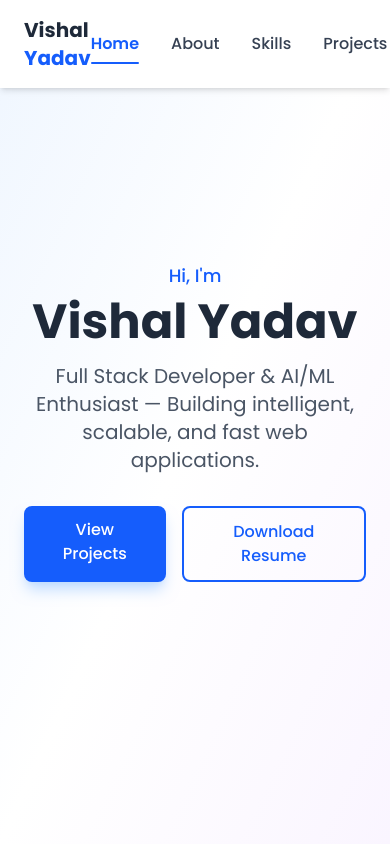
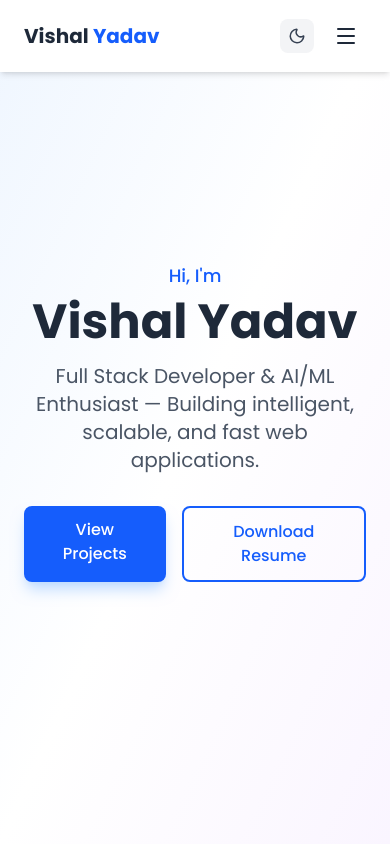
Before and after one commit to vishalcse001/vishal-portfolio, a React (Vite) app in the folder frontend/: page / in a window 390 px wide. Shown: the top 844 px of the page. Built offline with nearby package versions, Linux system fonts and the light colour scheme.

Commit message:
Add mobile responsive navbar

```diff
--- a/frontend/src/components/Navbar.jsx
+++ b/frontend/src/components/Navbar.jsx
@@ -1,9 +1,10 @@
 import { useState, useEffect } from 'react'
-import { Sun, Moon } from 'lucide-react'
+import { Sun, Moon, Menu, X } from 'lucide-react'
 
 function Navbar() {
   const [activeSection, setActiveSection] = useState('home')
   const [darkMode, setDarkMode] = useState(false)
+  const [mobileMenuOpen, setMobileMenuOpen] = useState(false)
 
   useEffect(() => {
     if (darkMode) {
@@ -52,7 +53,8 @@ function Navbar() {
           Vishal <span className="text-blue-600">Yadav</span>
         </h1>
 
-        <div className="flex items-center gap-8">
+        {/* Desktop Menu */}
+        <div className="hidden md:flex items-center gap-8">
           <ul className="flex gap-8 font-medium">
             {navLinks.map((link) => (
               <li key={link.id} className="relative py-1">
@@ -86,7 +88,50 @@ function Navbar() {
             )}
           </button>
         </div>
+
+        {/* Mobile: Dark Mode + Hamburger */}
+        <div className="flex items-center gap-3 md:hidden">
+          <button
+            onClick={() => setDarkMode(!darkMode)}
+            className="p-2 rounded-lg bg-gray-100 dark:bg-gray-800 transition-colors"
+          >
+            {darkMode ? (
+              <Sun size={18} className="text-yellow-400" />
+            ) : (
+              <Moon size={18} className="text-gray-700" />
+            )}
+          </button>
+          <button
+            onClick={() => setMobileMenuOpen(!mobileMenuOpen)}
+            className="p-2 text-gray-800 dark:text-white"
+          >
+            {mobileMenuOpen ? <X size={24} /> : <Menu size={24} />}
+          </button>
+        </div>
       </div>
+
+      {/* Mobile Dropdown Menu */}
+      {mobileMenuOpen && (
+        <div className="md:hidden bg-white dark:bg-gray-900 px-6 pb-4 shadow-md">
+          <ul className="flex flex-col gap-4 font-medium">
+            {navLinks.map((link) => (
+              <li key={link.id}>
+                <a
+                  href={`#${link.id}`}
+                  onClick={() => setMobileMenuOpen(false)}
+                  className={`block py-2 transition-colors ${
+                    activeSection === link.id
+                      ? 'text-blue-600 font-semibold'
+                      : 'text-gray-700 dark:text-gray-300'
+                  }`}
+                >
+                  {link.label}
+                </a>
+              </li>
+            ))}
+          </ul>
+        </div>
+      )}
     </nav>
   )
 }
```
